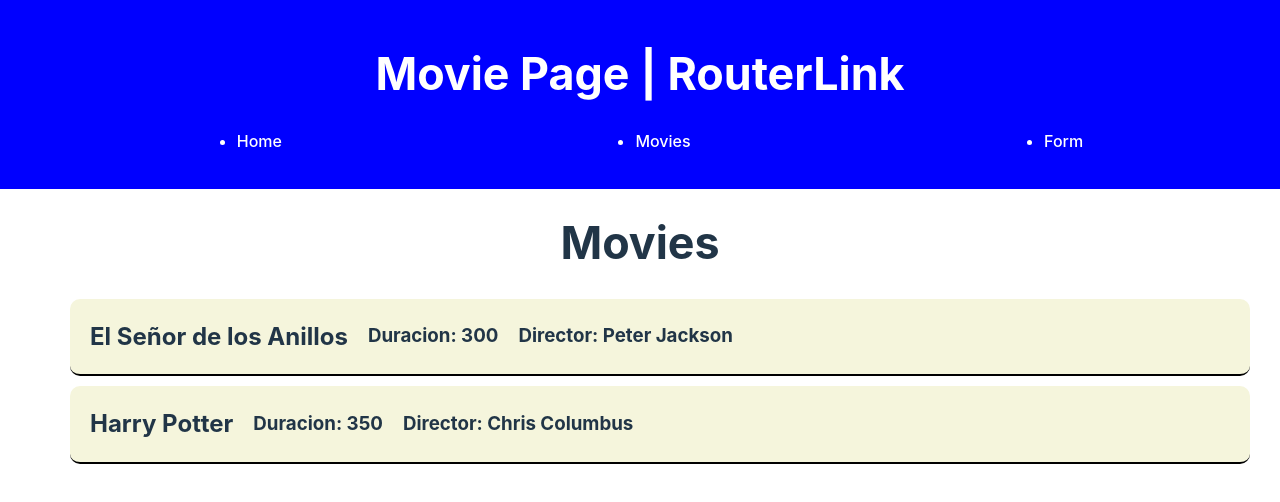
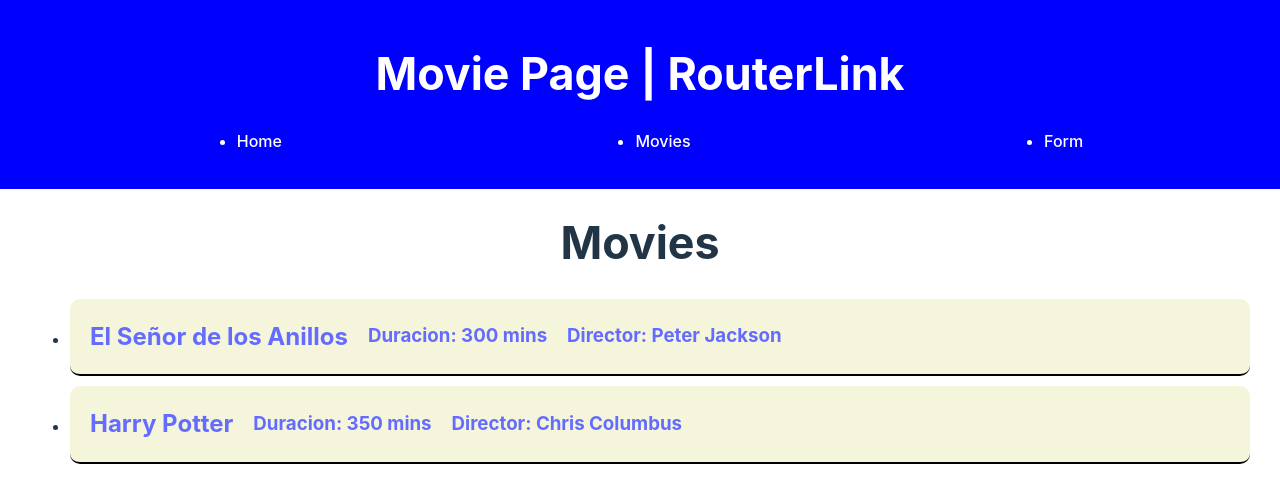
Before and after one commit to josephmn/my-project, an Angular app: page /movies in a window 1280 px wide. Shown: the top 502 px of the page. Built offline with nearby package versions, Linux system fonts and the light colour scheme.

Commit message:
trabajando con ActivatedRoute Rutas Paramétricas en Angular

```diff
--- a/src/app/app.routes.ts
+++ b/src/app/app.routes.ts
@@ -2,9 +2,11 @@ import { Routes } from '@angular/router';
 import { HomeComponent } from './pages/home/home.component';
 import { MovieListComponent } from './pages/movie-list/movie-list.component';
 import { FormPageComponent } from './pages/form-page/form-page.component';
+import { MovieDetailsComponent } from './pages/movie-details/movie-details.component';
 
 export const routes: Routes = [
     { path: '', component: HomeComponent },
     { path: 'movies', component: MovieListComponent },
-    { path: 'create', component: FormPageComponent  }
+    { path: 'movies/:movieName', component: MovieDetailsComponent },
+    { path: 'create', component: FormPageComponent  },
 ];
--- /dev/null
+++ b/src/app/pages/movie-details/movie-details.component.html
@@ -0,0 +1,9 @@
+<app-header></app-header>
+
+@if (selectedMovie) {
+    <h2>{{ selectedMovie.name }}</h2>
+    <h2>{{ selectedMovie.duration }}</h2>
+    <h2>{{ selectedMovie.director }}</h2>
+} @else {
+    <h2>Movie not found with title</h2>
+}
--- /dev/null
+++ b/src/app/pages/movie-details/movie-details.component.ts
@@ -0,0 +1,27 @@
+import { Component } from '@angular/core';
+import { HeaderComponent } from '../../components/header/header.component';
+import { ActivatedRoute } from '@angular/router';
+import { MovieService } from '../../services/movie.service';
+import Movie from '../../models/movie.models';
+
+@Component({
+  selector: 'app-movie-details',
+  standalone: true,
+  imports: [
+    HeaderComponent
+  ],
+  templateUrl: './movie-details.component.html',
+  styleUrl: './movie-details.component.css'
+})
+export class MovieDetailsComponent {
+  selectedMovie?: Movie;
+
+  constructor(
+    private route: ActivatedRoute,
+    private movieService: MovieService
+  ) {
+    const movieName = this.route.snapshot.params['movieName'];
+    console.log(movieName);
+    this.selectedMovie = this.movieService.getMovie(movieName);
+  }
+}
--- a/src/app/pages/movie-list/movie-list.component.css
+++ b/src/app/pages/movie-list/movie-list.component.css
@@ -5,7 +5,7 @@ h1 {
 .movie-list {
     margin: 30px;
 
-    .movie-item {
+    .movie-container {
         padding-left: 20px;
         background-color: beige;
         border-bottom: 2px solid black;
@@ -17,7 +17,7 @@ h1 {
         border-radius: 10px;
     }
 
-    .movie-item:hover {
+    .movie-container:hover {
         background-color: bisque;
     }
 }
--- a/src/app/pages/movie-list/movie-list.component.html
+++ b/src/app/pages/movie-list/movie-list.component.html
@@ -4,10 +4,14 @@
 
 <ul class="movie-list">
     @for (movie of movieService.movies; track $index) {
-    <li class="movie-item">
-        <h2>{{ movie.name }}</h2>
-        <h3>Duracion: {{ movie.duration }}</h3>
-        <h3>Director: {{ movie.director }}</h3>
+    <li>
+        <a class="link" [routerLink]="movie.name">
+            <div class="movie-container">
+                <h2>{{ movie.name }}</h2>
+                <h3>Duracion: {{ movie.duration }} mins</h3>
+                <h3>Director: {{ movie.director }}</h3>
+            </div>
+        </a>
     </li>
     }
 </ul>
--- a/src/app/pages/movie-list/movie-list.component.ts
+++ b/src/app/pages/movie-list/movie-list.component.ts
@@ -1,12 +1,14 @@
 import { Component } from '@angular/core';
 import { HeaderComponent } from '../../components/header/header.component';
 import { MovieService } from '../../services/movie.service';
+import { RouterLink } from '@angular/router';
 
 @Component({
   selector: 'app-movie-list',
   standalone: true,
   imports: [
-    HeaderComponent
+    HeaderComponent,
+    RouterLink,
   ],
   templateUrl: './movie-list.component.html',
   styleUrl: './movie-list.component.css'
--- a/src/app/services/movie.service.ts
+++ b/src/app/services/movie.service.ts
@@ -25,4 +25,8 @@ export class MovieService {
   addMovie(movie: Movie) {
     this.movies.push(movie);
   }
+
+  getMovie(name: string): Movie | undefined {
+    return this.movies.find((movie) => movie.name === name);
+  }
 }
```
Also changed, not shown: src/app/pages/movie-details/movie-details.component.css (added), 1 other file (tests, documents, lock files or other folders).
